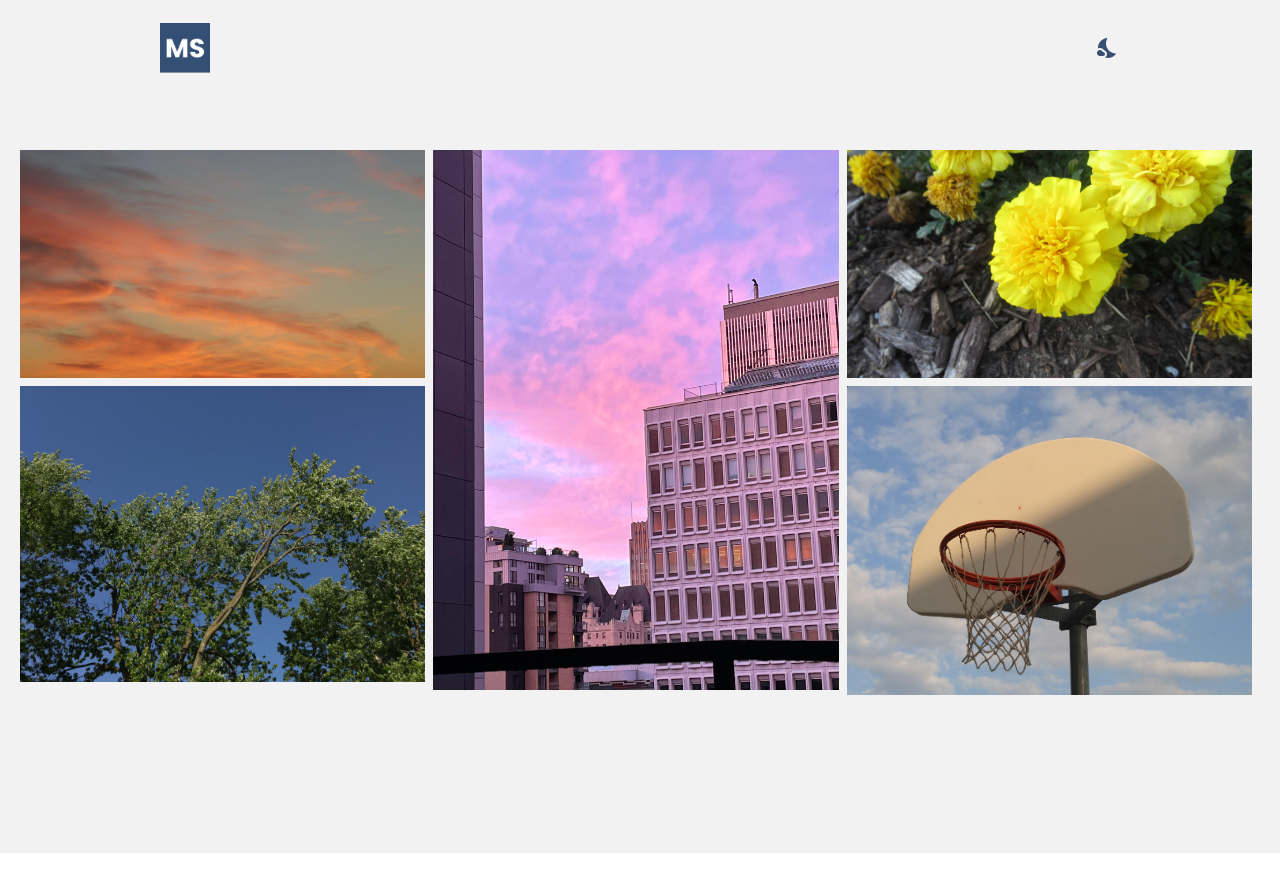
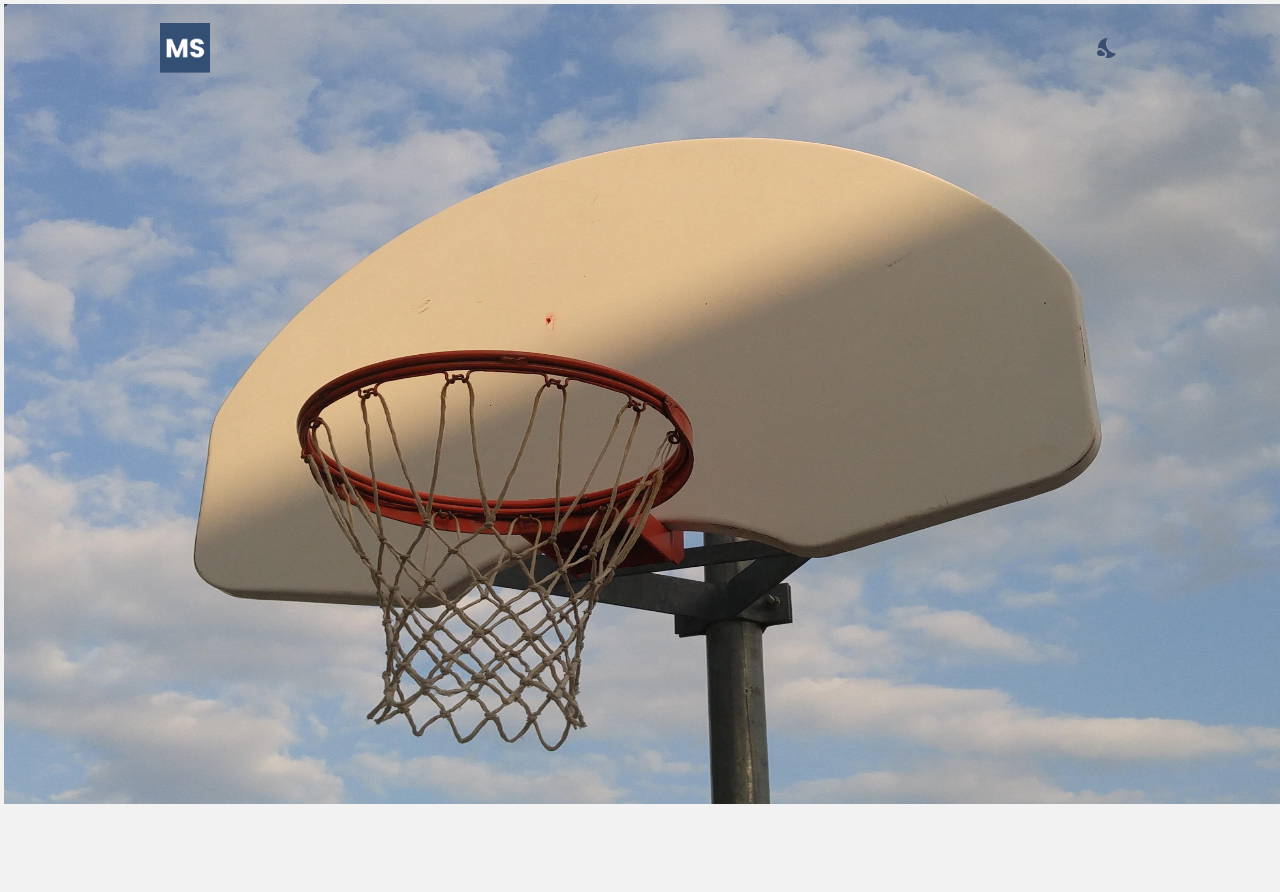
Before and after one commit to msohaill/personal-site, a React (Create React App) app: page /photos in a window 1280 px wide. Shown: the top 892 px of the page. Before the commit the page ends 853 px from the top, so only its background shows below. Built offline with nearby package versions, Linux system fonts and the light colour scheme.

Commit message:
testing optimized images

```diff
--- a/package.json
+++ b/package.json
@@ -26,6 +26,7 @@
     "@types/webpack-env": "^1.17.0",
     "husky": "^8.0.1",
     "lint-staged": "^12.4.2",
+    "next": "^12.1.6",
     "prettier": "^2.6.2",
     "react-router-dom": "^6.3.0"
   },
--- a/src/components/Photos/index.tsx
+++ b/src/components/Photos/index.tsx
@@ -2,6 +2,7 @@ import { useContext } from 'react';
 import { ThemeContext } from '../../contexts/Theme';
 import Header from '..//Header';
 import { Masonry } from '@mui/lab';
+import Image from 'next/image';
 
 const r = require.context('../../assets/images/gallery', false, /\.(png|jpe?g|svg)$/i);
 const images = r.keys().map(r) as string[];
@@ -21,11 +22,11 @@ const Photos = () => {
       <main className='content'>
         <Masonry columns={{ xs: 1, sm: 2, lg: 3 }} spacing={1}>
           {images.map((item) => (
-            <img
+            <Image
               src={`${item}?w=248&fit=crop&auto=format`}
-              srcSet={`${item}?w=248&fit=crop&auto=format&dpr=2 2x`}
               alt={item.substring(item.lastIndexOf('/') + 1).replace(/(\..*)(\.(png|jpe?g|svg))$/, '$2')}
               loading='eager'
+              layout='fill'
             />
           ))}
         </Masonry>
```
Also changed, not shown: 1 other file (tests, documents, lock files or other folders).
